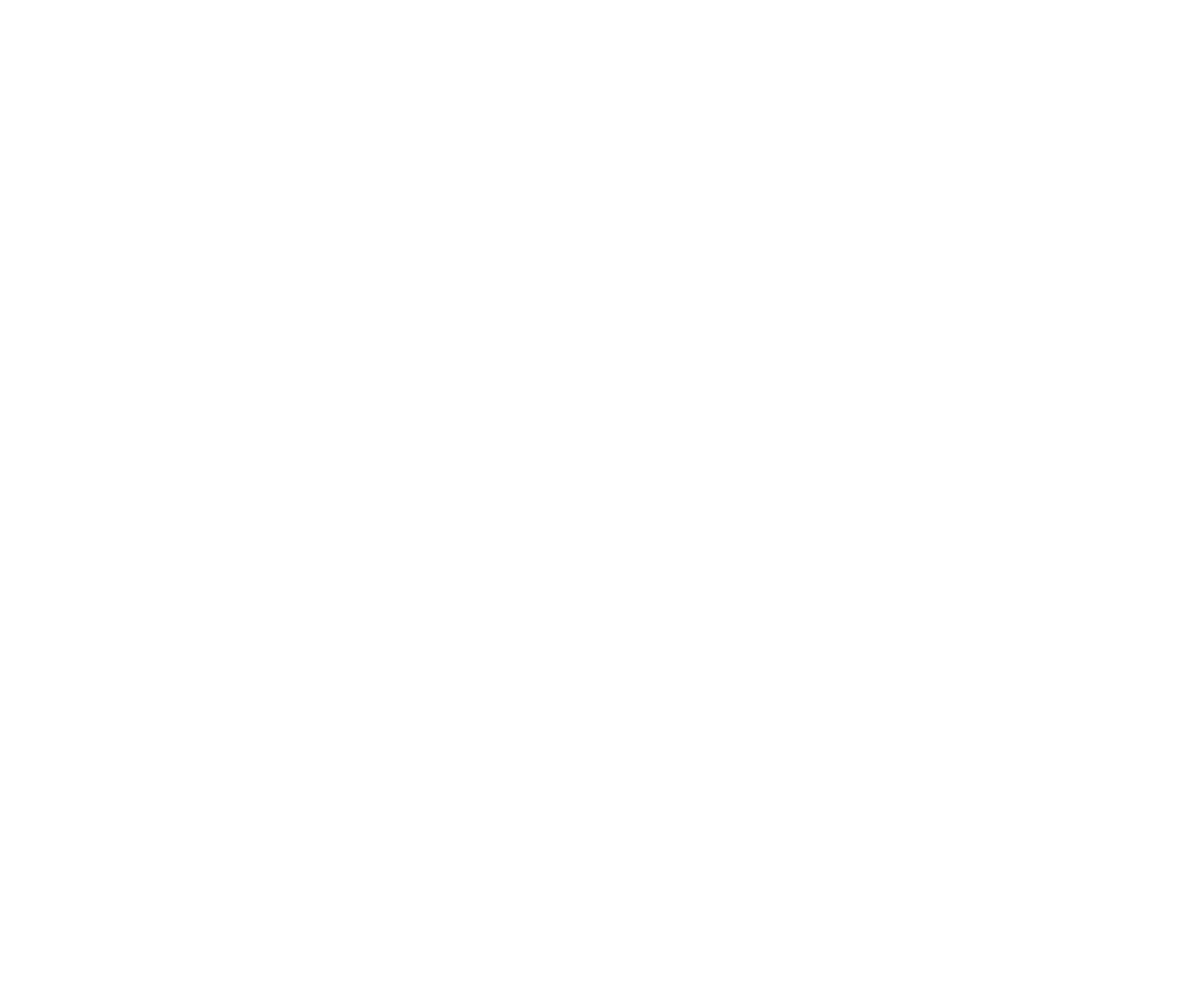
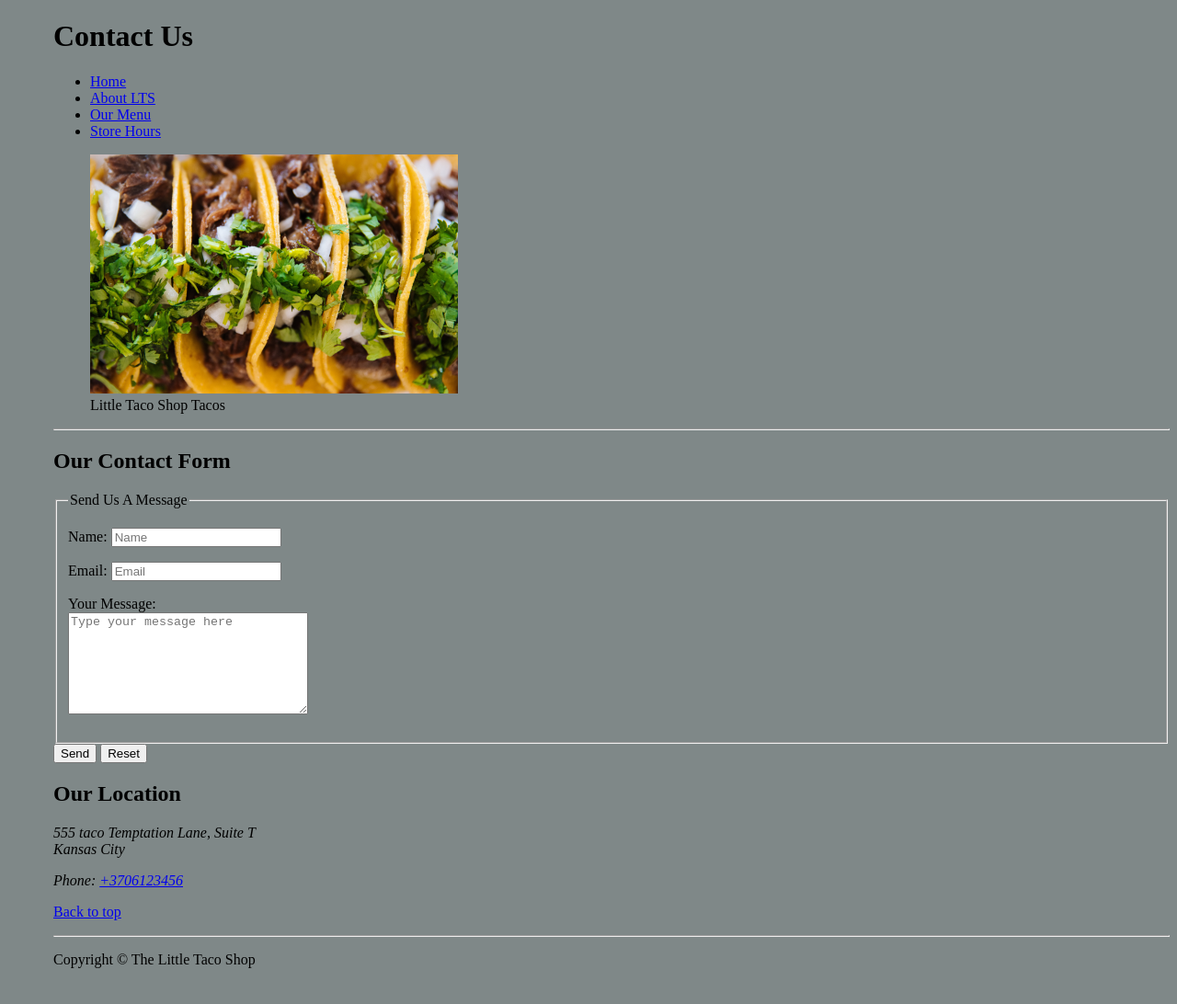
Before and after one commit to LaurynasKl/scrimba, a plain HTML site: page projects/taco-shop/contact.html in a window 1280 px wide. Shown: the top 1092 px of the page at 92% size. Before the commit the page ends 800 px from the top, so only its background shows below. Drawn offline with Linux system fonts and the light colour scheme.

Commit message:
update html ant pages

```diff
--- a/projects/taco-shop/contact.html
+++ b/projects/taco-shop/contact.html
@@ -0,0 +1,96 @@
+<!DOCTYPE html>
+<html lang="en">
+    <head>
+        <meta charset="UTF-8" />
+        <meta name="viewport" content="width=device-width, initial-scale=1.0" />
+        <meta name="author" content="Laurynas" />
+        <meta name="description" content="Contact information" />
+        <title>Contact Us</title>
+        <link rel="icon" href="favicon.ico" type="image/x-icon" />
+        <link rel="stylesheet" href="./css/style.css" />
+    </head>
+    <body>
+        <header>
+            <h1>Contact Us</h1>
+            <nav>
+                <ul>
+                    <li><a href="/projects/taco-shop/">Home</a></li>
+                    <li><a href="./#about">About LTS</a></li>
+                    <li><a href="./#menu">Our Menu</a></li>
+                    <li><a href="./hours.html">Store Hours</a></li>
+                </ul>
+            </nav>
+            <figure>
+                <img
+                    src="./img/tacos_close_up_400x260.png"
+                    alt="Tacos and Tray"
+                    title="Tacos and Tray"
+                    width="400"
+                    height="260"
+                />
+                <figcaption>Little Taco Shop Tacos</figcaption>
+            </figure>
+        </header>
+        <hr />
+        <main>
+            <section>
+                <h2>Our Contact Form</h2>
+                <form action="https://httpbin.org/get" method="get">
+                    <fieldset>
+                        <legend>Send Us A Message</legend>
+                        <p>
+                            <label for="firstName">Name:</label>
+                            <input
+                                type="text"
+                                name="firstName"
+                                id="firstName"
+                                autocomplete="on"
+                                placeholder="Name"
+                                required
+                            />
+                        </p>
+                        <p>
+                            <label for="email">Email:</label>
+                            <input
+                                type="text"
+                                name="email"
+                                id="email"
+                                placeholder="Email"
+                                autocomplete="on"
+                                required
+                            />
+                        </p>
+                        <p>
+                            <label for="message">Your Message:</label>
+                            <br />
+                            <textarea
+                                name="message"
+                                id="message"
+                                rows="7"
+                                cols="30"
+                                placeholder="Type your message here"
+                            ></textarea>
+                        </p>
+                    </fieldset>
+                    <button type="submit">Send</button>
+                    <button type="reset">Reset</button>
+                </form>
+            </section>
+            <section>
+                <h2>Our Location</h2>
+                <address>
+                    555 taco Temptation Lane, Suite T <br />
+                    Kansas City
+                    <p>Phone: <a href="tel:+3706123456">+3706123456</a></p>
+                </address>
+            </section>
+            <p>
+                <a href="#">Back to top</a>
+            </p>
+        </main>
+        <hr />
+        <footer>
+            <p>Copyright &copy; The Little Taco Shop</p>
+        </footer>
+    </body>
+</html>
```
Also changed, not shown: projects/taco-shop/hours.html (+52 -0 lines), projects/taco-shop/index.html (+19 -18 lines), projects/taco-shop/favicon.ico (added).
